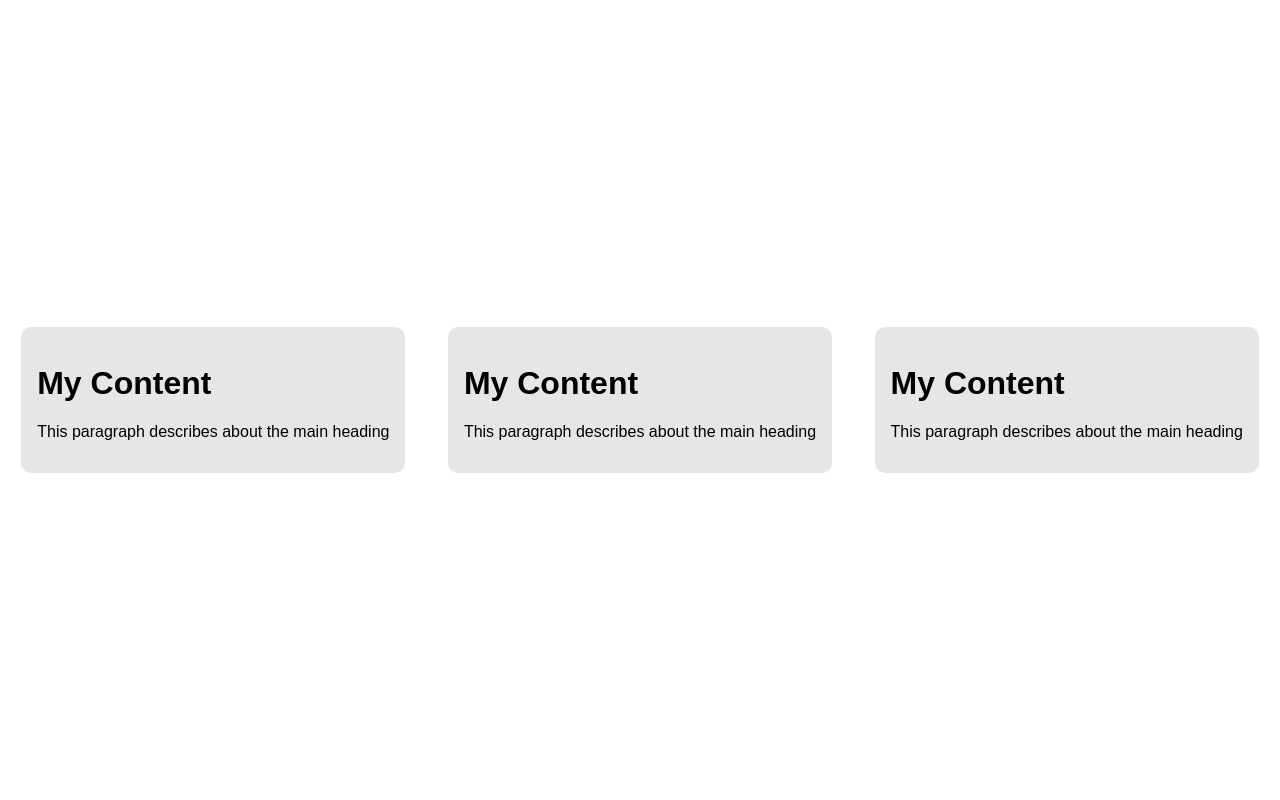
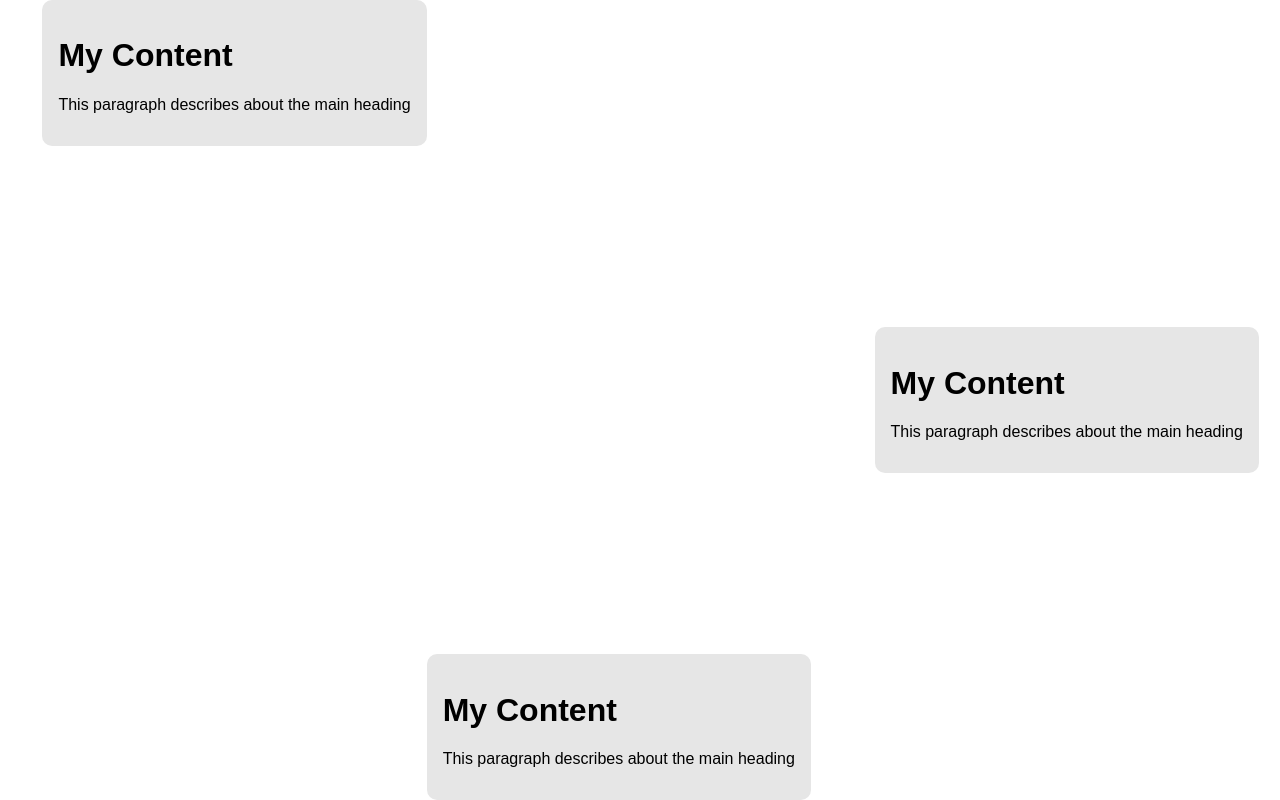
Before and after one commit to VisheshSingh/CSS-positioning-using-grid, a website: page index.html in a window 1280 px wide. Drawn offline with Linux system fonts and the light colour scheme.

Commit message:
Aligning items randomly as per justify and align self

```diff
--- a/css/main.css
+++ b/css/main.css
@@ -7,9 +7,29 @@ body, html{
 body {
     display: grid;
     grid-template-rows: auto;
-    grid-template-columns: auto auto auto;
-    justify-items: center;
-    align-items: center;
+    grid-template-columns: repeat(3,auto);
+    /* justify-items: center;
+    align-items: center; */
+
+    grid-template-areas: "item1 item2 item3";
+}
+
+#item1 {
+    grid-area: item1;
+    justify-self: end;     /* Aligns to the right */
+    align-self: start;     /* Aligns to the top   */
+}
+
+#item2 {
+    grid-area: item2;
+    justify-self: start;  /* Aligns to the left    */
+    align-self: end;      /* Aligns to the bottom  */
+}
+
+#item3 {
+    grid-area: item3;
+    justify-self: center;  /* We know this already */
+    align-self: center;    /* We know this already */
 }
 
 .container {
```
